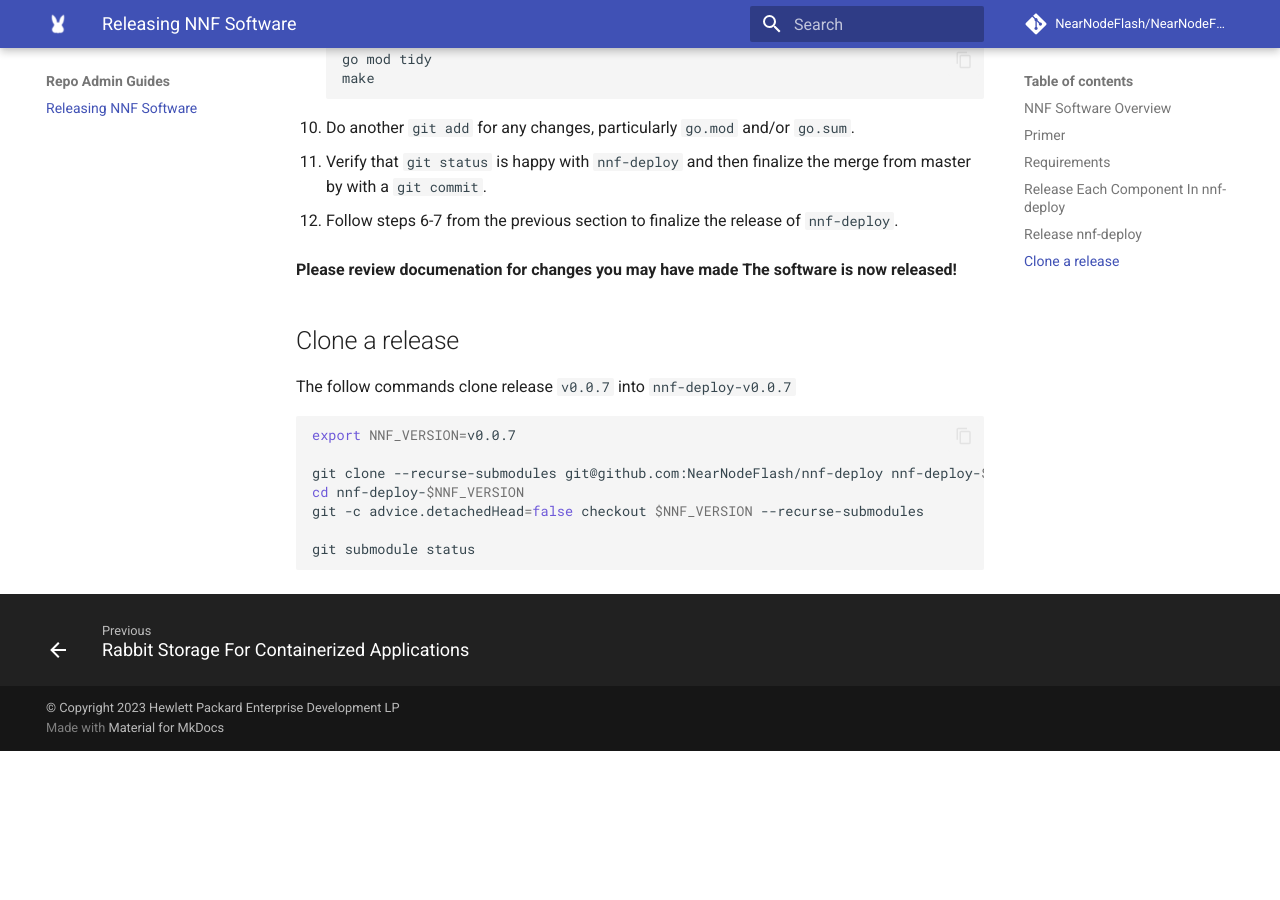
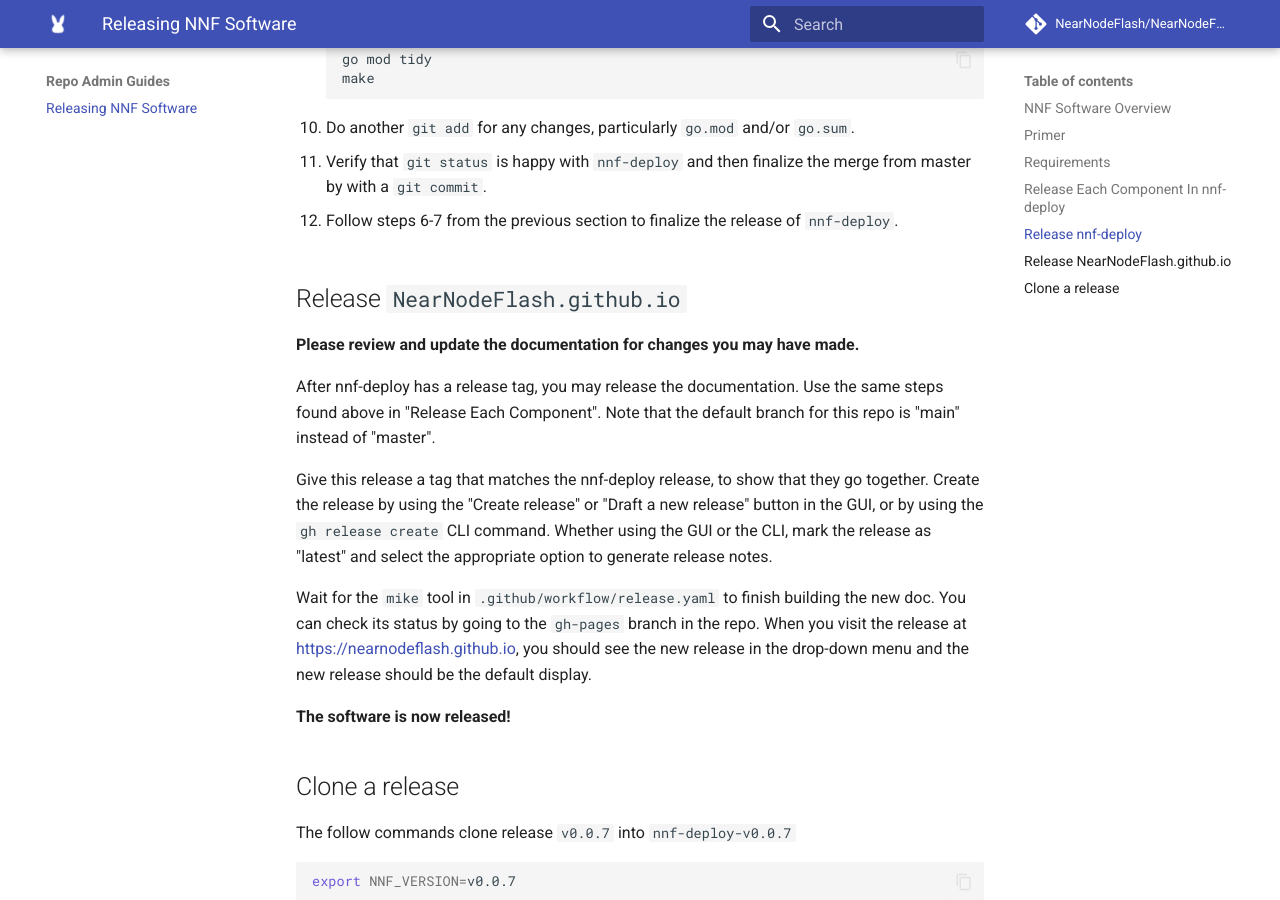
Before and after one commit to NearNodeFlash/NearNodeFlash.github.io, an MkDocs documentation site: the page built from docs/repo-guides/release-nnf-sw/readme.md, in a window 1280 px wide and 900 px high, scrolled down 4170 px. Built offline with MkDocs 1.6.1 and Material for MkDocs 9.7.7, drawn with Linux system fonts in a browser that asks for light colours; comment, search, counter and statistics services are not loaded; the version menu is left out; before the commit the page ends 4921 px from its top, so only the background shows below that.

Commit message:
Describe how to release the doc repo. (#157)
Signed-off-by: Dean Roehrich <dean.roehrich@hpe.com>
Co-authored-by: Blake Devcich <89158881+bdevcich@users.noreply.github.com>

```diff
--- a/docs/repo-guides/release-nnf-sw/readme.md
+++ b/docs/repo-guides/release-nnf-sw/readme.md
@@ -183,7 +183,16 @@
 
 12. Follow steps 6-7 from the previous section to finalize the release of `nnf-deploy`.
 
-**Please review documenation for changes you may have made**
+## Release `NearNodeFlash.github.io`
+
+**Please review and update the documentation for changes you may have made.**
+
+After nnf-deploy has a release tag, you may release the documentation. Use the same steps found above in "Release Each Component". Note that the default branch for this repo is "main" instead of "master".
+
+Give this release a tag that matches the nnf-deploy release, to show that they go together. Create the release by using the "Create release" or "Draft a new release" button in the GUI, or by using the `gh release create` CLI command. Whether using the GUI or the CLI, mark the release as "latest" and select the appropriate option to generate release notes.
+
+Wait for the `mike` tool in `.github/workflow/release.yaml` to finish building the new doc. You can check its status by going to the `gh-pages` branch in the repo. When you visit the release at [https://nearnodeflash.github.io](https://nearnodeflash.github.io), you should see the new release in the drop-down menu and the new release should be the default display.
+
 **The software is now released!**
 
 ## Clone a release
```
